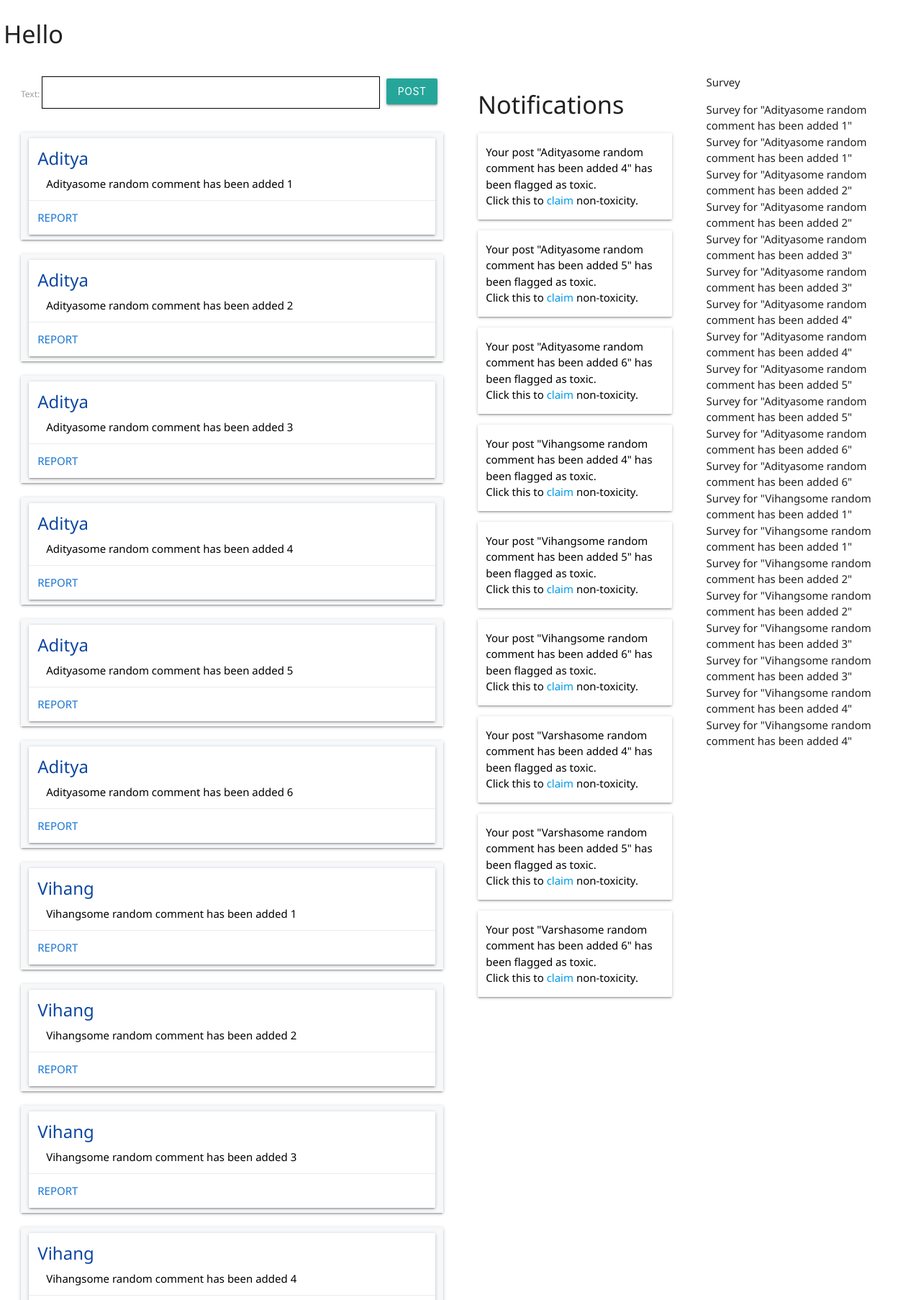
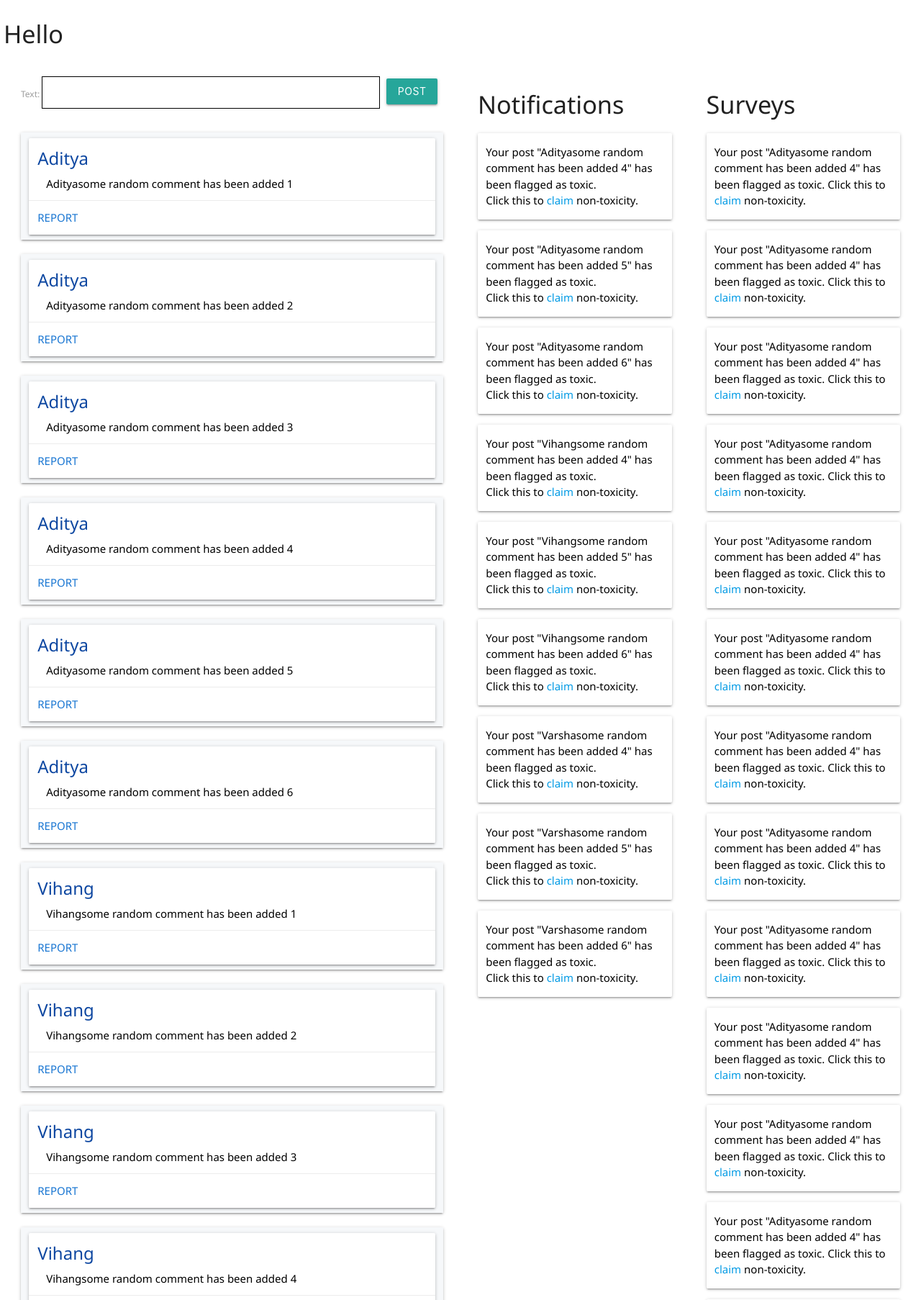
Before and after one commit to phoenix1712/detoxit, a Django app: template aggiehub/templates/aggiehub/home.html in a window 1280 px wide. Shown: the part 73-1879 px from the top of the page at 72% size. Run offline with Django 3.2, Linux system fonts and the light colour scheme; the template is opened without the code that fills it: values that come from a table or form of the project are taken from there, others are empty; data comes from the database, SQL or seed files in the repository; parts of the project's set-up code (start-up, migrations or seed data) failed here and were passed over; some libraries are stand-ins or nearby versions.

Commit message:
fix the claim bugs

```diff
--- a/aggiehub/templates/aggiehub/home.html
+++ b/aggiehub/templates/aggiehub/home.html
@@ -58,12 +58,17 @@
         {% endfor %}
     </div>
     <div class="column notifications">
-        <h> Survey </h>
-        <ul id="surveys">
-            {% for survey in surveys %}
-                <li>Survey for "{{ survey.post }}"</li>
-            {% endfor %}
-        </ul>
+        <h4 id="Surveys" class="card-title"> Surveys </h4>
+        {% for survey in surveys %}
+            <div class="row">
+                <div class="col s12 m12 card card-content black-text">
+                    <p>
+                        Your post "{{ notification.text }}" has been flagged as toxic.
+                        Click this to <a id="{{ survey.id}}" class="removeOrClaim" href="http://www.google.com">claim</a> non-toxicity.
+                    </p>
+                </div>
+            </div>
+        {% endfor %}
     </div>
 </div>
 {% endblock %}
--- a/aggiehub/templates/aggiehub/layout.html
+++ b/aggiehub/templates/aggiehub/layout.html
@@ -41,7 +41,7 @@
             debugger;
             id = this.id;
             action = this.text
-            if(action == "report") {
+            if(action == "report" || action == "claim") {
                 ajax_url = "/ajax/claim/"
             } else {
                 ajax_url = "/ajax/delete/"
@@ -56,7 +56,7 @@
                 success: function (data) {
                     debugger;
                     if (data.success) {
-                        if(action == "report"){
+                        if(action == "report" || action == "claim"){
                             if(data.exists) {
                                 alert("Already Claimed!!!");
                             } else {
```
